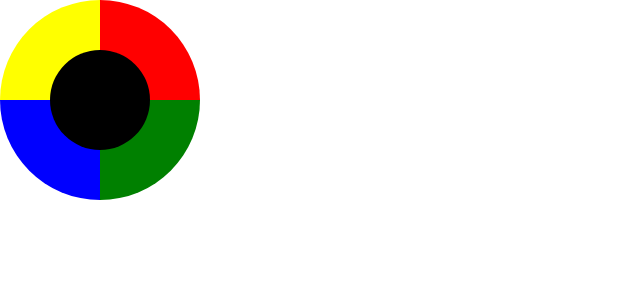
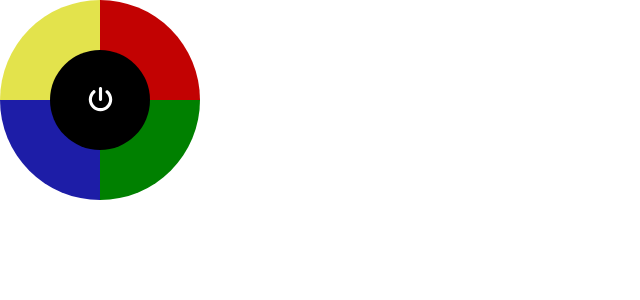
Before and after one commit to keyy123/react_simon_says, a React (Create React App) app: page / in a window 1280 px wide. Shown: the top 300 px of the page, without its empty margins (0-640 px from the left). Built offline with nearby package versions, Linux system fonts and the light colour scheme.

Commit message:
resetGame, addNewColor, NextLevel, and ColorClick functions, 3 pieces of state, useEffects and refs added to Gameboard component.

```diff
--- a/package.json
+++ b/package.json
@@ -5,6 +5,10 @@
   "private": true,
   "main": "index.js",
   "dependencies": {
+    "@fortawesome/fontawesome-svg-core": "^6.5.2",
+    "@fortawesome/free-regular-svg-icons": "^6.5.2",
+    "@fortawesome/free-solid-svg-icons": "^6.5.2",
+    "@fortawesome/react-fontawesome": "^0.2.2",
     "@testing-library/jest-dom": "^5.17.0",
     "@testing-library/react": "^13.4.0",
     "@testing-library/user-event": "^13.5.0",
--- a/public/index.html
+++ b/public/index.html
@@ -30,6 +30,7 @@
     <noscript>You need to enable JavaScript to run this app.</noscript>
     <div id="root"></div>
     <script type="module" src="./App.js"></script>
+    <script src="https://kit.fontawesome.com/8968e99029.js" crossorigin="anonymous"></script>
 
     <!--
       This HTML file is a template.
--- a/src/App.jsx
+++ b/src/App.jsx
@@ -1,11 +1,13 @@
 import logo from "./logo.svg";
 import "./App.css";
 import GameBoard from "./components/GameBoard/GameBoard";
+import PowerBtn from "./components/PowerBtn/PowerBtn";
 
 function App() {
   return (
     <div className="App">
       <GameBoard />
+      <PowerBtn />
         {/* <SimonBtn color={"yellow"} disabled={false}/>
         <SimonBtn color={"blue"} disabled={false}/>
         <SimonBtn color={"red"} disabled={false}/>
--- a/src/components/GameBoard/GameBoard.css
+++ b/src/components/GameBoard/GameBoard.css
@@ -20,5 +20,8 @@
     border-radius: 100%;
     display: inline-block;
     background-color: black;
+}
 
+.btn_sequence {
+    filter: brightness(2);
 }
--- a/src/components/GameBoard/GameBoard.jsx
+++ b/src/components/GameBoard/GameBoard.jsx
@@ -1,20 +1,100 @@
+import React, { useState, useEffect, useRef } from "react";
+import SimonBtn from '../SimonBtn/SimonBtn';
+import PowerBtn from '../PowerBtn/PowerBtn';
 import './GameBoard.css';
-import SimonBtn from '../SimonBtn/SimonBtn';
+
 function GameBoard(){
+    const [sequence, setSequence] = useState([]);
+    const [start, setStart] = useState(false);
+    const [sequenceIdx, setSequenceIdx] = useState(0);
+
+    const colors = ["green", "red", "yellow", "blue"];
+
+    const buttonsRefs = useRef(colors.map(() => React.createRef()))
+
+    const resetGame = () => {
+        setSequence([]);
+        setStart(false);
+        setSequenceIdx(0);
+    }
+
+    const addNewColor = () => {
+        const color = colors[Math.floor(Math.random() * colors.length)];
+        const newSequence = [...sequence, color];
+        setSequence(newSequence);
+    }
+
+    const handleNextLevel = () => {
+        if(!start){
+            setStart(true)
+            addNewColor()
+        }
+    }
+
+    const handleColorClick = (e) => {
+        if(start){
+            const selectedBtnColor = e.target.getAttribute("color");
+            if(sequence[sequenceIdx] === selectedBtnColor) {
+                if(sequenceIdx === sequence.length - 1){
+                    setTimeout(()=>{
+                        setSequenceIdx(0);
+                        addNewColor();
+                    }, 250)
+                }else{
+                    setSequenceIdx(sequenceIdx + 1)
+                }
+
+                // missing colors from sequence
+            } else {
+                resetGame()
+                // alert("You lose")
+            }
+        }
+    }
+
+    useEffect(() => {
+        if(sequence.length > 0) {
+            const showSequence = (idx = 0) => {
+                let ref = null;
+
+                if(sequence[idx] === "green") ref = buttonsRefs.current[3];
+                if(sequence[idx] === "red") ref = buttonsRefs.current[2];
+                if(sequence[idx] === "blue") ref = buttonsRefs.current[1];
+                if(sequence[idx] === "yellow") ref = buttonsRefs.current[0];
+
+                //highlight the referenced element
+                setTimeout(() => {
+                ref?.current?.classList.add("btn_sequence");
+
+                setTimeout(() => {
+                    ref?.current?.classList.remove("btn_sequence");
+                    if (idx < sequence.length - 1) {
+                        showSequence(idx + 1);
+                    }
+                }, 250) ;
+            }, 250);
+        }
+        showSequence()
+        }
+    }, [sequence])
+
+
     return (
         <div
             data-testid="simon_board"
             className="board"
         >
             <div className='board-row'>
-                <SimonBtn color={"yellow"} disabled={false}/>
-                <SimonBtn color={"blue"} disabled={false}/>
+                <SimonBtn onClick={handleColorClick} ref={buttonsRefs.current[0]} color={"yellow"} disabled={false}/>
+                <SimonBtn onClick={handleColorClick} ref={buttonsRefs.current[1]} color={"blue"} disabled={false}/>
             </div>
             <div className="board-row">
-                <SimonBtn color={"red"} disabled={false}/>
-                <SimonBtn color={"green"} disabled={false}/>
+                <SimonBtn onClick={handleColorClick} ref={buttonsRefs.current[2]} color={"red"} disabled={false}/>
+                <SimonBtn onClick={handleColorClick} ref={buttonsRefs.current[3]} color={"green"} disabled={false}/>
             </div>
-            <div className='center'></div>
+            <div className='center'>
+                <PowerBtn sequence={sequence} onClick={handleNextLevel}/>
+            </div>
         </div>
     )
 }
--- /dev/null
+++ b/src/components/PowerBtn/PowerBtn.jsx
@@ -0,0 +1,22 @@
+import { FontAwesomeIcon } from "@fortawesome/react-fontawesome";
+import { faPowerOff, faX} from "@fortawesome/free-solid-svg-icons";
+import styles from "./PowerBtn.module.css";
+
+function PowerBtn({sequence, onClick }) {
+    const PowerIcon = <FontAwesomeIcon className={styles.icon} icon={faPowerOff}/>
+    // const offIcon = <FontAwesomeIcon className={styles.icon} icon={faX} />
+
+    return (
+        <div>
+                <button
+                className={styles.button}
+                onClick={onClick}
+            >
+                {sequence?.length > 0 ? sequence.length : PowerIcon}
+            </button>
+
+        </div>
+    )
+}
+
+export default PowerBtn;
--- /dev/null
+++ b/src/components/PowerBtn/PowerBtn.module.css
@@ -0,0 +1,31 @@
+.button {
+    padding: 0;
+    margin: 0;
+    top: 50%;
+    left: 50%;
+    color: white;
+    transform: translate(-50%, -50%);
+    /* border: 1px solid; */
+    /* background: yellow; */
+    width: 40px;
+    height: 40px;
+    position: absolute;
+    border: 0px transparent;
+    background-color: unset;
+    font-size: x-small;
+
+}
+
+.icon {
+    -webkit-font-smoothing: antialiased;
+    display: var(--fa-display, inline-block);
+    vertical-align: -0.125em;
+    /* overflow: visible; */
+    box-sizing: content-box;
+    /* border: 1px solid red; */
+    /* background-color: white; */
+    width: 25px;
+    height: 25px;
+    color: white;
+    background-color: none;
+}
--- a/src/components/SimonBtn/SimonBtn.jsx
+++ b/src/components/SimonBtn/SimonBtn.jsx
@@ -1,6 +1,7 @@
-import styles from "./SimonBtn.module.css"
+import React, {forwardRef} from "react";
+import styles from "./SimonBtn.module.css";
 
-function SimonBtn({color, disabled, onClick}){
+const SimonBtn = forwardRef(({color, disabled, onClick}, ref) => {
     let allowableColors = ["red", "blue", "green", "yellow"];
     let btnClass;
     try {
@@ -25,16 +26,18 @@ function SimonBtn({color, disabled, onClick}){
 
     return (
     <div
+        ref={ref}
+        onClick={onClick}
+        className={`${styles[`${btnClass}`]} ${styles.button} `}
         data-testid={`${color}_simon_button`}
-        className={`${styles[`${btnClass}`]} ${styles.button} `}
-        onClick={onClick}
         disabled={disabled}
+        color={color}
     >
       {}
     </div>
     )
 
 
-}
+});
 
 export default SimonBtn;
--- a/src/components/SimonBtn/SimonBtn.module.css
+++ b/src/components/SimonBtn/SimonBtn.module.css
@@ -5,7 +5,7 @@
 
 .yellow_simon_button {
     border-top-left-radius: 100%;
-    background-color: yellow;
+    background-color: rgba(216, 216, 0, 0.701);
 
     &:hover {
         background-color: hsl(from yellow 60 100% 81%);
@@ -18,7 +18,7 @@
 
 .blue_simon_button {
     border-bottom-left-radius: 100%;
-    background-color: blue;
+    background-color: rgba(2, 2, 157, 0.892);
 
     &:hover {
         background-color: hsl(from blue 229 100% 59%);
@@ -29,9 +29,13 @@
     }
 }
 
+.btn_sequence {
+    filter: brightness(0.025)
+}
+
 
 .red_simon_button {
-    background-color: red;
+    background-color: rgb(194, 2, 2);
     border-top-right-radius: 100%;
 
     &:hover {
```
Also changed, not shown: 1 other file (tests, documents, lock files or other folders).
